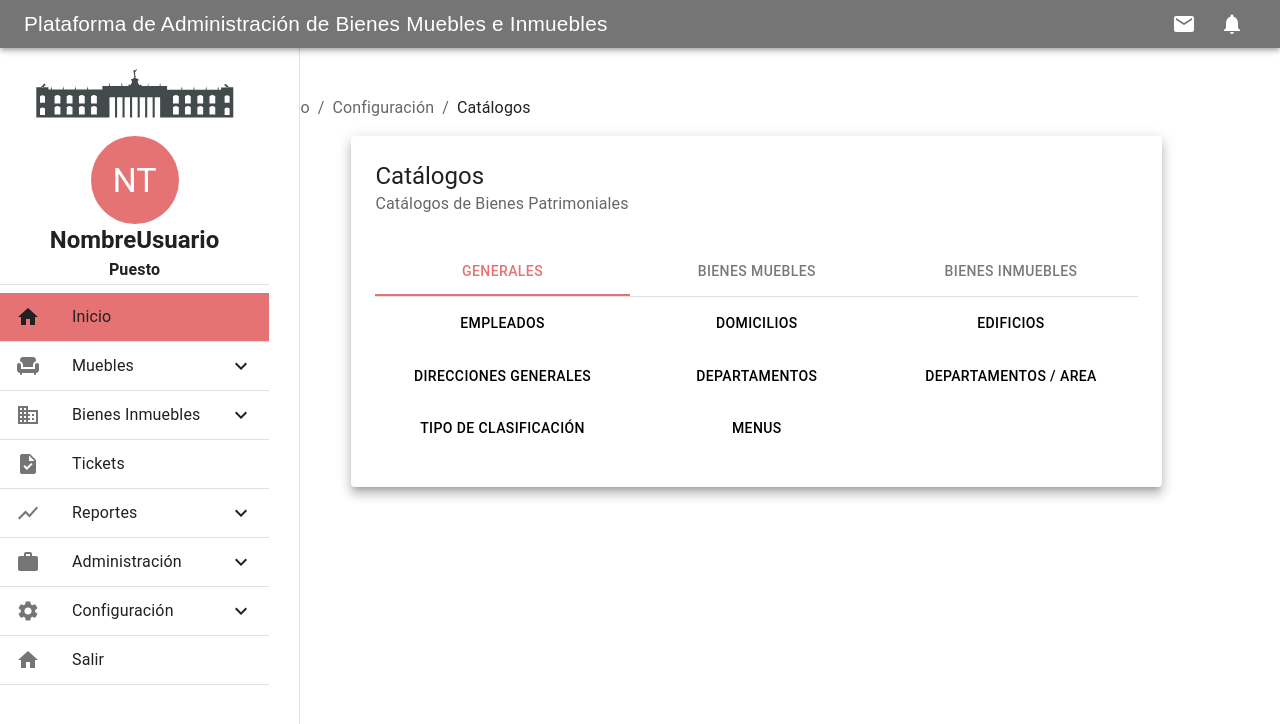
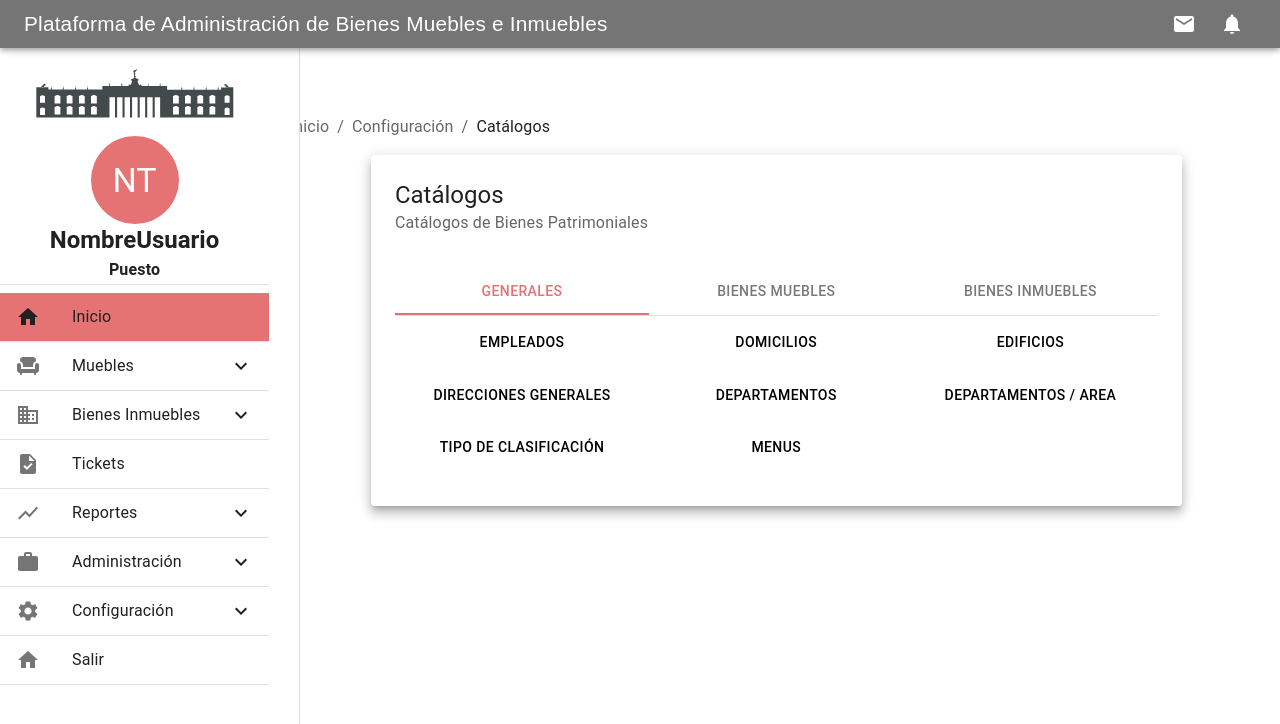
Before and after one commit to jbcecapmex/pabmi-front, a React (Create React App) app: page /configuracion/catalogos in a window 1280 px wide. Shown: the top 724 px of the page. Built offline with nearby package versions, Linux system fonts and the light colour scheme; no server answers.

Commit message:
Update catalogos.tsx

```diff
--- a/src/componentes/configuracion/catalogos/catalogos.tsx
+++ b/src/componentes/configuracion/catalogos/catalogos.tsx
@@ -87,7 +87,7 @@ const Catalogos = () => {
   const navigate = useNavigate();
 
   return (
-    <Box sx={{ width: "100%", height: "100%" }}>
+    <Box sx={{ width: "100%", height: "100%", padding:"2%" }}>
       {showCatGrid ? (
         // manda llamar la pantalla donde esta el grid de los catalogos
         <CatGrid
```
